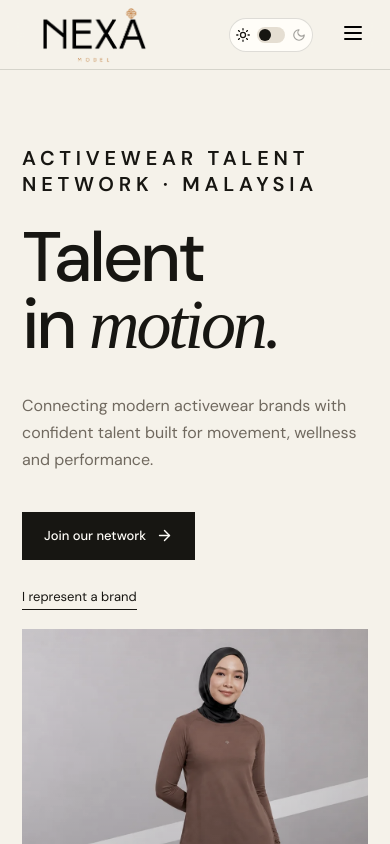
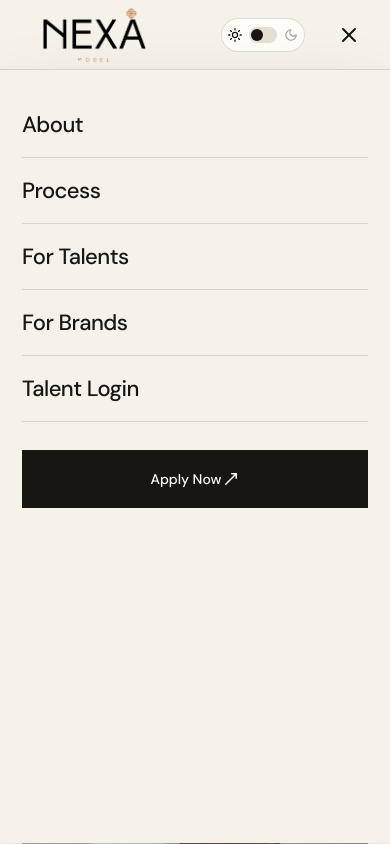
Before and after one commit to zinniraahmad/nexa-model, a React (Vite) app: page / in a window 390 px wide. Both pictures are taken after a click on the button 352 px from the left and 34 px from the top of the page. Shown: the top 844 px of the page. Built offline with nearby package versions, Linux system fonts and the light colour scheme; a web font is replaced by a local one.

Commit message:
fix: hamburger menu

```diff
--- a/src/App.jsx
+++ b/src/App.jsx
@@ -1,7 +1,6 @@
 import { useEffect } from 'react'
 import Home from './pages/Home'
 import Login from './pages/Login'
-import Dashboard from './pages/Dashboard'
 import Apply from './pages/TalentApplication'
 import Privacy from './pages/Privacy'
 import { navigate, usePathname } from './router'
@@ -15,8 +14,7 @@ export default function App() {
     }
   }, [pathname])
 
-  if (pathname === '/login') return <Login />
-  if (pathname === '/portal') return <Dashboard />
+  if (pathname === '/login' || pathname === '/portal') return <Login />
   if (pathname === '/apply') return <Apply />
   if (pathname === '/privacy') return <Privacy />
   return <Home />
--- a/src/components/Navbar.jsx
+++ b/src/components/Navbar.jsx
@@ -1,9 +1,40 @@
-import { Menu, MoveUpRight } from 'lucide-react'
+import { useEffect, useRef, useState } from 'react'
+import { Menu, MoveUpRight, X } from 'lucide-react'
 import { Link } from '../router'
 import ThemeToggle from './ThemeToggle'
 import officialLogo from '../assets/images/official_logo_2Kpx.webp'
 
 export default function Navbar() {
+  const [menuOpen, setMenuOpen] = useState(false)
+  const menuButtonRef = useRef(null)
+
+  useEffect(() => {
+    if (!menuOpen) return undefined
+
+    const desktopQuery = window.matchMedia('(min-width: 901px)')
+    const handleKeyDown = (event) => {
+      if (event.key === 'Escape') {
+        setMenuOpen(false)
+        menuButtonRef.current?.focus()
+      }
+    }
+    const handleDesktopChange = (event) => {
+      if (event.matches) setMenuOpen(false)
+    }
+
+    document.body.classList.add('mobile-menu-open')
+    document.addEventListener('keydown', handleKeyDown)
+    desktopQuery.addEventListener('change', handleDesktopChange)
+
+    return () => {
+      document.body.classList.remove('mobile-menu-open')
+      document.removeEventListener('keydown', handleKeyDown)
+      desktopQuery.removeEventListener('change', handleDesktopChange)
+    }
+  }, [menuOpen])
+
+  const closeMenu = () => setMenuOpen(false)
+
   return (
     <header className="nav-shell">
       <Link className="brand" to="/" aria-label="Nexa Model home">
@@ -23,8 +54,27 @@ export default function Navbar() {
         <Link className="button button-dark" to="/apply">
           Apply Now <MoveUpRight size={16} />
         </Link>
-        <button className="menu-button" aria-label="Open menu"><Menu /></button>
+        <button
+          ref={menuButtonRef}
+          className="menu-button"
+          type="button"
+          aria-label={menuOpen ? 'Close menu' : 'Open menu'}
+          aria-expanded={menuOpen}
+          aria-controls="mobile-navigation"
+          onClick={() => setMenuOpen((current) => !current)}
+        >
+          {menuOpen ? <X /> : <Menu />}
+        </button>
       </div>
+
+      {menuOpen && <nav className="mobile-nav" id="mobile-navigation" aria-label="Mobile navigation">
+        <a href="#about" onClick={closeMenu}>About</a>
+        <a href="#process" onClick={closeMenu}>Process</a>
+        <a href="#talents" onClick={closeMenu}>For Talents</a>
+        <a href="#brands" onClick={closeMenu}>For Brands</a>
+        <Link to="/login" onClick={closeMenu}>Talent Login</Link>
+        <Link className="mobile-nav-apply" to="/apply" onClick={closeMenu}>Apply Now <MoveUpRight size={18} /></Link>
+      </nav>}
     </header>
   )
 }
--- a/src/pages/Login.jsx
+++ b/src/pages/Login.jsx
@@ -1,13 +1,8 @@
 import { ArrowLeft, ArrowRight, LockKeyhole } from 'lucide-react'
-import { Link, navigate } from '../router'
+import { Link } from '../router'
 import ThemeToggle from '../components/ThemeToggle'
 
 export default function Login() {
-  function handleSubmit(event) {
-    event.preventDefault()
-    navigate('/portal')
-  }
-
   return (
     <main className="auth-layout">
       <section className="auth-visual">
@@ -21,16 +16,10 @@ export default function Login() {
         <ThemeToggle className="auth-theme-toggle" />
         <div className="auth-box">
           <div className="auth-icon"><LockKeyhole size={22} /></div>
-          <p className="section-label">PRIVATE ACCESS</p>
-          <h2>Welcome back.</h2>
-          <p>Sign in to update your profile and continue your assessment.</p>
-          <form onSubmit={handleSubmit}>
-            <label>Email address<input type="email" placeholder="talent@example.com" required /></label>
-            <label>Password<input type="password" placeholder="••••••••" required /></label>
-            <div className="form-row"><label className="checkbox"><input type="checkbox" /> Remember me</label><a href="#reset">Forgot password?</a></div>
-            <button className="button button-dark full-button" type="submit">Sign in <ArrowRight size={17} /></button>
-          </form>
-          <p className="demo-note">Demo mode: any email and password will open the dashboard.</p>
+          <p className="section-label">COMING SOON</p>
+          <h2>Login Page is currently not available.</h2>
+          <p>The development is still under progress. Stay tune !</p>
+          <Link className="button button-dark full-button auth-home-button" to="/">Return to homepage <ArrowRight size={17} /></Link>
         </div>
       </section>
     </main>
--- a/src/styles.css
+++ b/src/styles.css
@@ -30,7 +30,8 @@ button, a { -webkit-tap-highlight-color: transparent; }
 .desktop-nav a, .text-link { transition: opacity .2s; }
 .desktop-nav a:hover, .text-link:hover { opacity: .55; }
 .nav-actions { display: flex; align-items: center; gap: 22px; font-size: 13px; }
-.menu-button { display: none; background: none; border: 0; }
+.menu-button { display: none; width: 44px; height: 44px; padding: 0; color: inherit; background: none; border: 0; cursor: pointer; align-items: center; justify-content: center; }
+.mobile-nav { display: none; }
 .button { border: 0; min-height: 48px; padding: 0 22px; display: inline-flex; align-items: center; justify-content: center; gap: 10px; cursor: pointer; font-weight: 500; font-size: 13px; transition: transform .2s, opacity .2s; }
 .button:hover { transform: translateY(-2px); }
 .button-dark { color: #f5f2ea; background: #11110f; }
@@ -99,6 +100,7 @@ em { font-family: 'Playfair Display', serif; font-weight: 500; }
 .checkbox input { width: auto; margin: 0; }
 .full-button { width: 100%; }
 .demo-note { font-size: 11px; margin-top: 18px; }
+.auth-home-button { margin-top: 35px; }
 
 .dashboard-shell { min-height: 100vh; background: #0a0a09; display: grid; grid-template-columns: 245px 1fr; }
 .sidebar { background: #11110f; color: #f5f2ea; padding: 35px 28px; display: flex; flex-direction: column; min-height: 100vh; position: sticky; top: 0; }
@@ -145,7 +147,11 @@ em { font-family: 'Playfair Display', serif; font-weight: 500; }
 
 @media (max-width: 900px) {
   .desktop-nav, .nav-actions .text-link, .nav-actions .button { display: none; }
-  .menu-button { display: block; }
+  .menu-button { display: inline-flex; }
+  .mobile-nav { position: absolute; inset: 100% 0 auto; min-height: calc(100vh - 84px); padding: 30px 5vw 48px; display: grid; align-content: start; color: var(--ink); background: var(--paper); border-top: 1px solid var(--line); box-shadow: 0 30px 70px var(--shadow); backdrop-filter: blur(18px); }
+  .mobile-nav a { min-height: 66px; display: flex; align-items: center; justify-content: space-between; border-bottom: 1px solid var(--line); font-size: clamp(22px, 5vw, 34px); font-weight: 500; letter-spacing: -.025em; }
+  .mobile-nav .mobile-nav-apply { min-height: 58px; margin-top: 28px; padding: 0 20px; justify-content: center; color: var(--button-text); background: var(--button-bg); border: 1px solid var(--line); font-size: 14px; letter-spacing: 0; }
+  body.mobile-menu-open { overflow: hidden; }
   .hero { grid-template-columns: 1fr; padding-top: 50px; }
   .hero-visual { min-height: 520px; }
   .scroll-cue { display: none; }
@@ -165,6 +171,7 @@ em { font-family: 'Playfair Display', serif; font-weight: 500; }
 
 @media (max-width: 600px) {
   .nav-shell { height: 70px; }
+  .mobile-nav { min-height: calc(100vh - 70px); padding: 22px 22px 36px; }
   .hero { min-height: auto; padding: 55px 22px 70px; }
   .hero h1 { font-size: 70px; }
   .hero-actions { align-items: flex-start; flex-direction: column; }
```
Also changed, not shown: 2 other files (tests, documents, lock files or other folders).
